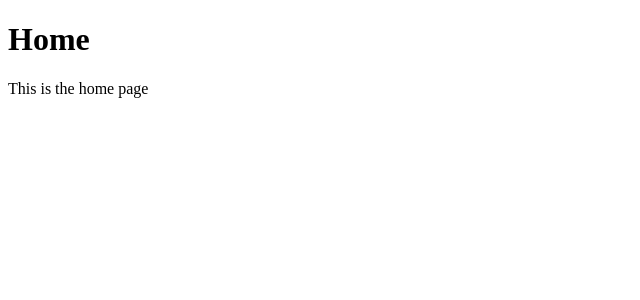
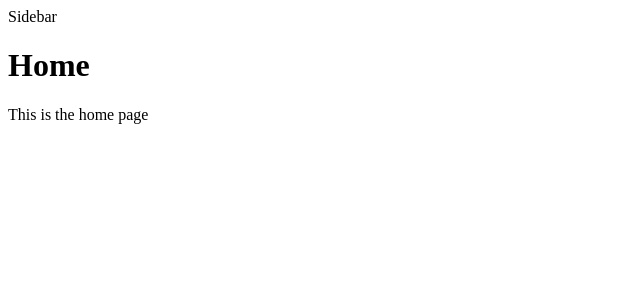
Before and after one commit to johnstuby7/vue-examples, a Vue app in the folder responsive-side-bar/: page / in a window 1280 px wide. Shown: the top 300 px of the page, without its empty margins (0-640 px from the left). Built offline with nearby package versions, Linux system fonts and the light colour scheme.

Commit message:
Adding in styling to the sidebar, added in the primary colors that will be used byt he app

```diff
--- a/responsive-side-bar/src/App.vue
+++ b/responsive-side-bar/src/App.vue
@@ -1,12 +1,12 @@
 <template>
   <div class="app">
-
+    <Sidebar />
     <router-view />
   </div>
 </template>
 
 <script setup>
-import Sidebard from "./components/Sidebar.vue"
+import Sidebar from "./components/Sidebar.vue"
 
 </script>
 <style Lang="scss"></style>
--- a/responsive-side-bar/src/components/Sidebar.vue
+++ b/responsive-side-bar/src/components/Sidebar.vue
@@ -1,6 +1,6 @@
 <template>
   <aside>
-    SideBar
+    Sidebar
   </aside>
 </template>
 
@@ -8,4 +8,14 @@
 
 </script>
 
-<style lang="scss" scoped></style>
+<style lang="scss" scoped>
+:root {
+  --primary: #4ade80;
+  --primary-alt: #22c55e;
+  --grey: #64748b;
+  --dark: #1e293b;
+  --dark-alt: #334155;
+  --light: #f1f5f9;
+  --sidebar-width: 300px;
+}
+</style>
```
